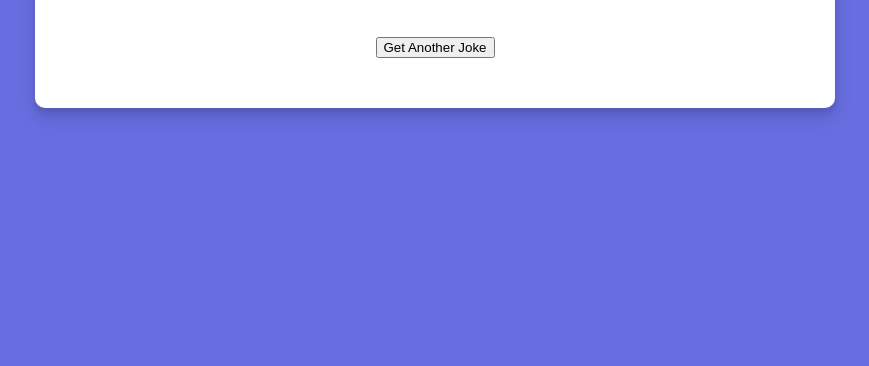
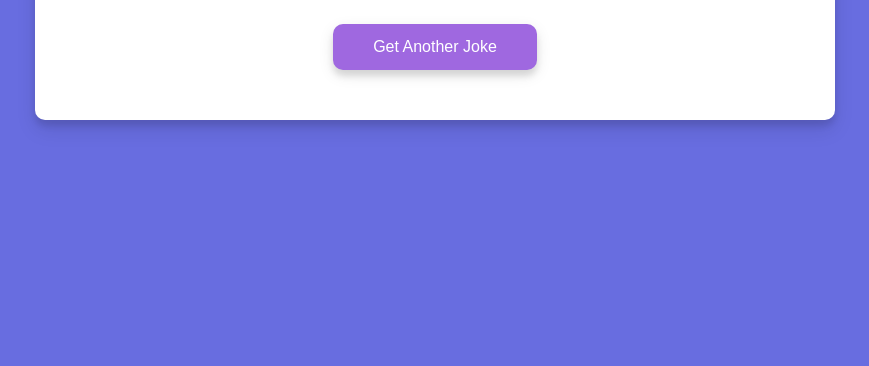
Before and after one commit to eemansayed/dad-jokes, a plain HTML site: page index.html in a window 1280 px wide. Shown: the part 434-800 px from the top of the page, without its empty margins (205-1074 px from the left). Drawn offline with Linux system fonts and the light colour scheme.

Commit message:
add styles to class btn

```diff
--- a/style.css
+++ b/style.css
@@ -40,3 +40,14 @@ h3 {
   margin: 50px auto;
   max-width: 600px;
 }
+
+.btn {
+  background-color: #9F68E0;
+  border: 0;
+  border-radius: 10px;
+  color: #fff;
+  box-shadow: 0 5px 15px rgba(0, 0, 0, 0.1), 0 6px 6px rgba(0, 0, 0, 0.1);
+  padding: 14px 40px;
+  font-size: 16px;
+  cursor: pointer;
+}
```
